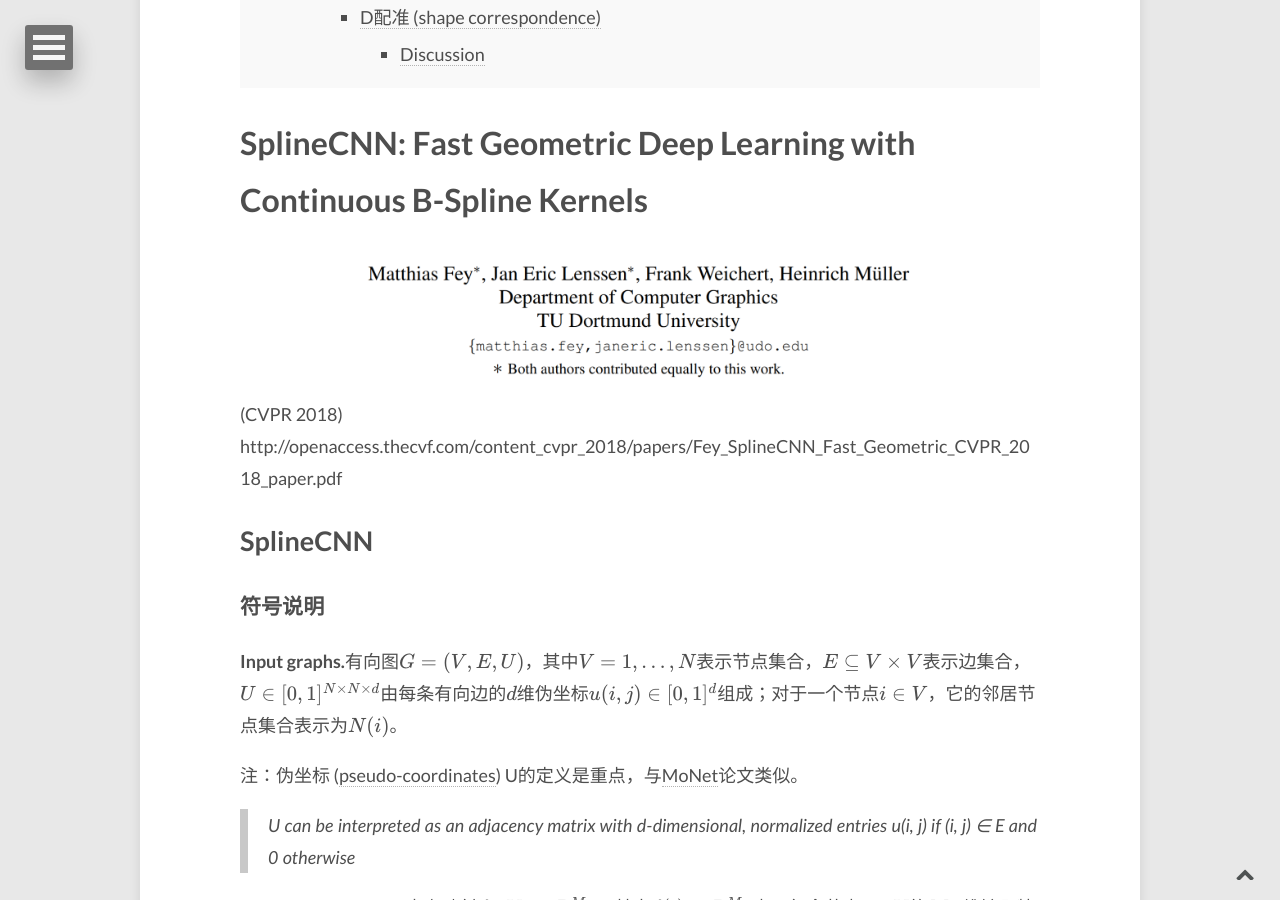
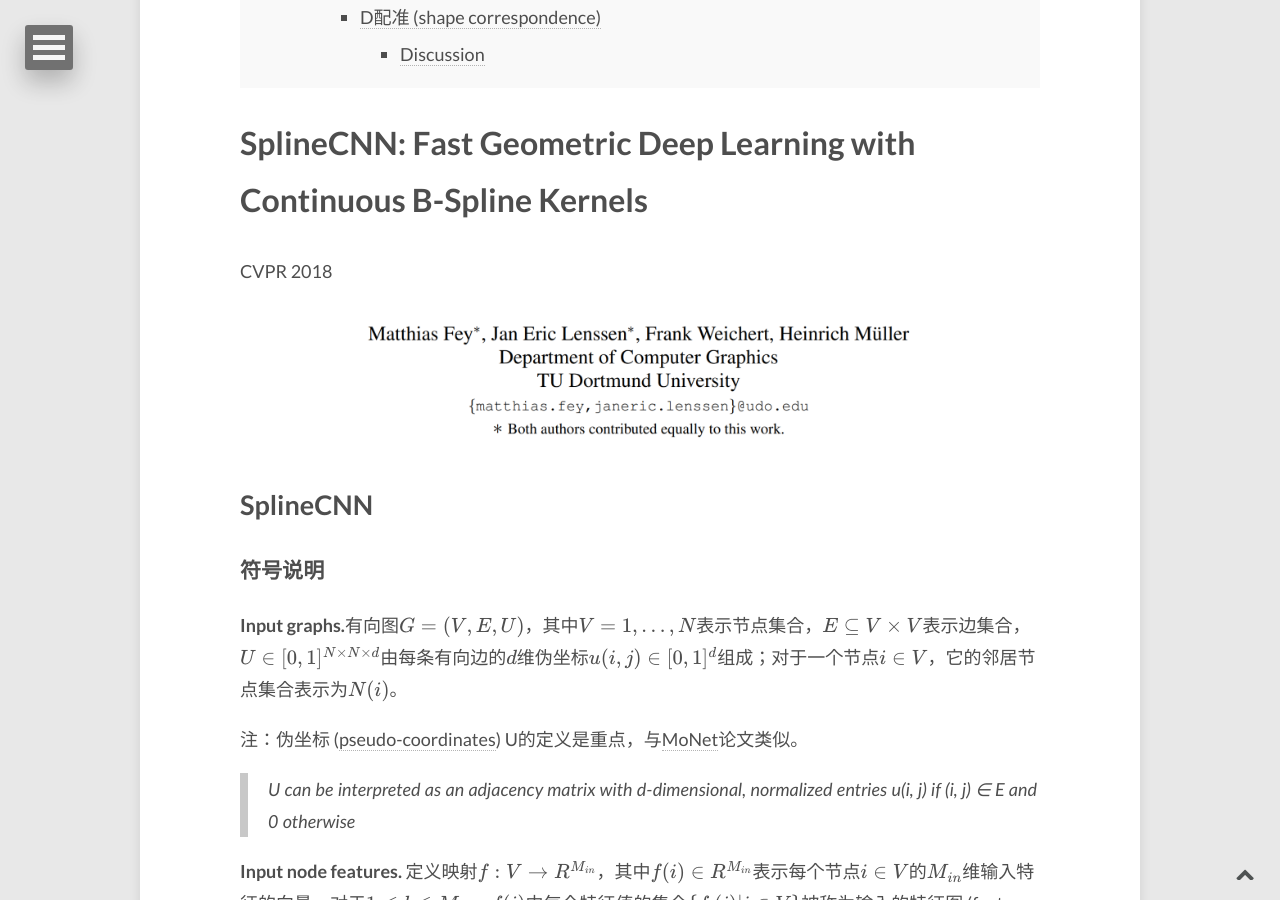
Before and after one commit to E0HYL/BLOG-OF-E0, a Jekyll site: the page built from _posts/2020-05-31-SplineCNN.md, in a window 1280 px wide and 900 px high, scrolled down 1087 px. Built offline with Jekyll 4.4.1, drawn with Linux system fonts in a browser that asks for light colours; nearby versions of some CDN libraries; formulas are drawn with MathJax 3; comment, search, counter and statistics services are not loaded.

Commit message:
some modifications

```diff
--- a/_posts/2020-05-31-SplineCNN.md
+++ b/_posts/2020-05-31-SplineCNN.md
@@ -33,11 +33,11 @@
 </div>
 </details>
 
-# SplineCNN: Fast Geometric Deep Learning with Continuous B-Spline Kernels
+# [SplineCNN: Fast Geometric Deep Learning with Continuous B-Spline Kernels](http://openaccess.thecvf.com/content_cvpr_2018/papers/Fey_SplineCNN_Fast_Geometric_CVPR_2018_paper.pdf)
 
-<img src="{{ site.url }}/images/SplineCNN/image-20200530235104179.png" alt="image-20200530235104179" style="zoom:80%;" />
+CVPR 2018
 
-(CVPR 2018) http://openaccess.thecvf.com/content_cvpr_2018/papers/Fey_SplineCNN_Fast_Geometric_CVPR_2018_paper.pdf
+<figure><img src="{{ site.url }}/images/SplineCNN/image-20200530235104179.png" alt="image-20200530235104179" style="zoom:80%;" /></figure>
 
 ## SplineCNN
 
@@ -64,7 +64,7 @@
 - Graphs: U表示的特征可以是边的权重、节点的度等
 - Discrete Manifolds: U可以包含局部的关系信息，如源节点每条边所对应的目标节点的相对极坐标、球坐标或笛卡尔坐标
 
-<img src="{{ site.url }}/images/SplineCNN/image-20200531022627984.png" alt="image-20200531022627984" style="zoom: 50%;" />
+<figure><img src="{{ site.url }}/images/SplineCNN/image-20200531022627984.png" alt="image-20200531022627984" style="zoom: 50%;" /></figure>
 
 以下定义了以一个可训练的**连续**的核函数，加权聚合邻居节点的特征的卷积操作，将每个$$u(i,j)$$映射到一个标量，用作特征聚合时的权重。
 
@@ -80,7 +80,7 @@
 
 $$(f*g)(i)=\frac{1}{\vert{N(i)\vert}}\sum_{l=1}^{M_{in}}\sum_{j\in{N(i)}}f_l(j)\cdot{g_l(u(i,j))}$$
 
-<img src="{{ site.url }}/images/SplineCNN/image-20200531025437150.png" alt="image-20200531025437150" style="zoom:80%;" />
+<figure><img src="{{ site.url }}/images/SplineCNN/image-20200531025437150.png" alt="image-20200531025437150" style="zoom:80%;" /></figure>
 
 #### 局部支持性
 
@@ -90,7 +90,7 @@
 
 $$(f_l*g_l)(i)=\sum_{j\in{N(i)},p\in{P(u(i,j))}}f_l(j)\cdot{w_{p,l}}\cdot{B_p(u(i,j))}$$
 
-<img src="{{ site.url }}/images/SplineCNN/image-20200531031327751.png" alt="image-20200531031327751" style="zoom: 50%;" />
+<figure><img src="{{ site.url }}/images/SplineCNN/image-20200531031327751.png" alt="image-20200531031327751" style="zoom: 50%;" /></figure>
 
 #### Closed B-样条
 
@@ -106,7 +106,7 @@
 
 ### GPU算法
 
-<img src="{{ site.url }}/images/SplineCNN/image-20200531031647805.png" alt="image-20200531031647805" style="zoom:50%;" />
+<figure><img src="{{ site.url }}/images/SplineCNN/image-20200531031647805.png" alt="image-20200531031647805" style="zoom:50%;" /></figure>
 
 ## 实验结果
 
@@ -114,7 +114,7 @@
 
 > **[MNIST]** 60,000 training and 10,000 test images containing grayscale, handwritten digits from 10 different classes
 
-<img src="{{ site.url }}/images/SplineCNN/image-20200530221215478.png" alt="image-20200530221215478" style="zoom: 50%;" />
+<figure><img src="{{ site.url }}/images/SplineCNN/image-20200530221215478.png" alt="image-20200530221215478" style="zoom: 50%;" /></figure>
 
 1. equal grid graphs ($$28\times28$$ nodes)
 
@@ -142,7 +142,7 @@
 
 - Different configurations
 
-  <img src="{{ site.url }}/images/SplineCNN/image-20200530223656876.png" alt="image-20200530223656876" style="zoom: 50%;" />
+  <figure><img src="{{ site.url }}/images/SplineCNN/image-20200530223656876.png" alt="image-20200530223656876" style="zoom: 50%;" /></figure>
 
   - 横坐标：阶数m（线性，二次，立方）；图例：两种不同的伪坐标
   - 使用阶数较小的B样条基函数和笛卡尔坐标时的表现略优于其他设置
@@ -153,7 +153,7 @@
 >
 > Each publication (document) in the dataset is described by a 0/1-valued word vector indicating the absence/presence of the corresponding word from the dictionary (1433 unique words).
 
-<img src="{{ site.url }}/images/SplineCNN/image-20200530203726994.png" alt="image-20200530203726994" style="zoom: 60%;" />
+<figure><img src="{{ site.url }}/images/SplineCNN/image-20200530203726994.png" alt="image-20200530203726994" style="zoom: 60%;" /></figure>
 
 - no Euclidean relations
 - pseudo-coordinates: globally normalized degree of the target nodes $$u(i, j)=\frac{deg(j)}{max_{v\in{V}}deg(v)}$$
@@ -165,7 +165,7 @@
 >
 > [Princeton benchmark protocol] Correspondence quality: counting the percentage of derived correspondences that lie within a geodesic radius r around the correct node.
 
-<img src="{{ site.url }}/images/SplineCNN/image-20200530232031289.png" alt="image-20200530232031289"/>
+<figure><img src="{{ site.url }}/images/SplineCNN/image-20200530232031289.png" alt="image-20200530232031289"/></figure>
 
 - three-dimensional meshes
 
```
Also changed, not shown: _posts/2020-05-25-AiDroid.md (+3 -3 lines), _posts/2020-05-31-BSpline.md (+8 -8 lines).
